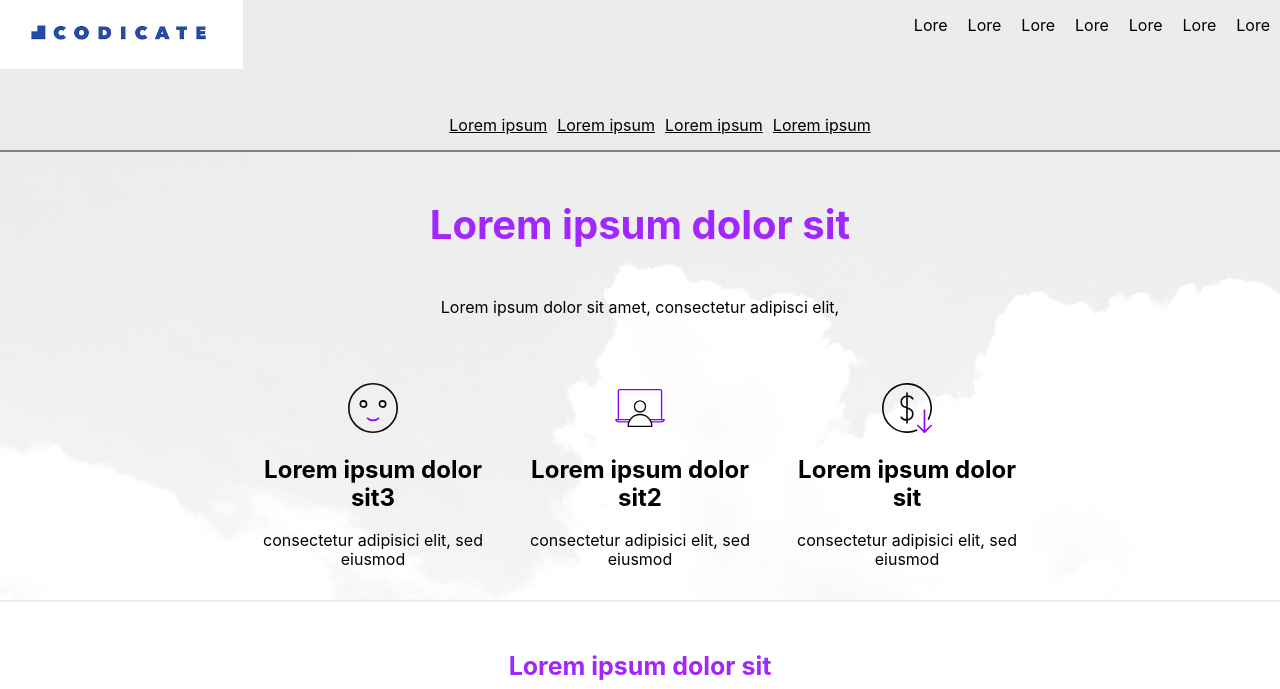
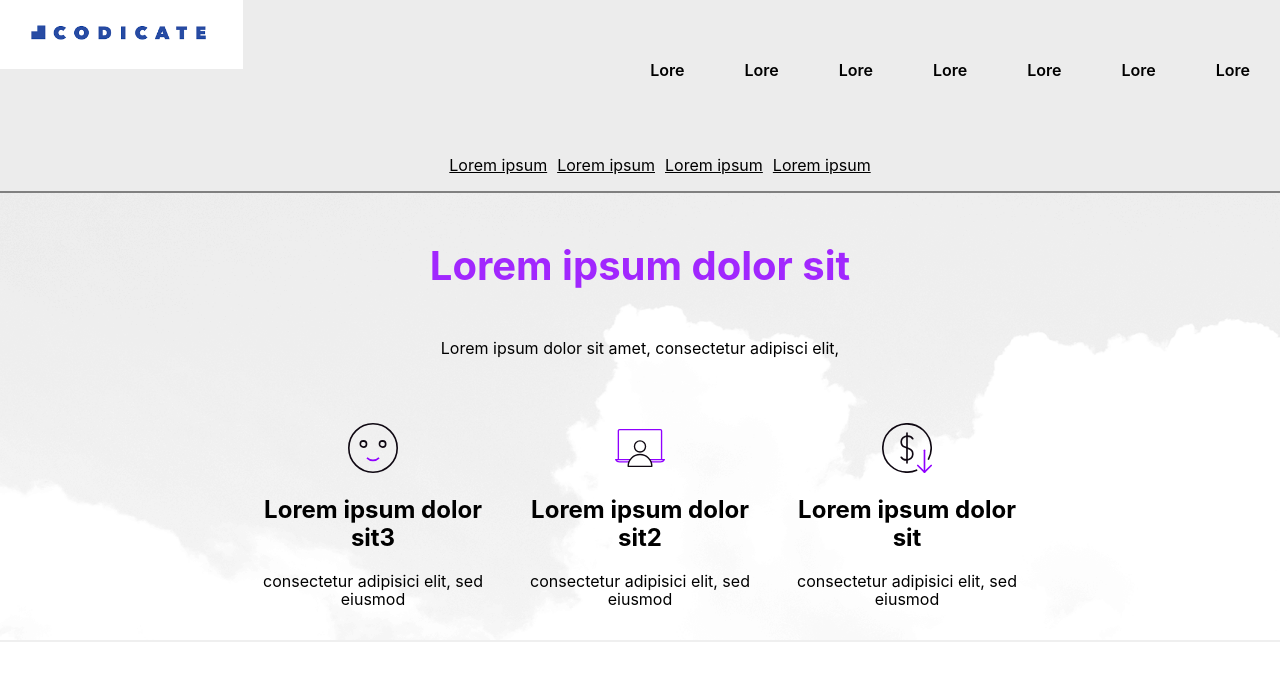
Before and after one commit to hagaital129/Codicate-Template, a plain HTML site: page index.html in a window 1280 px wide. Shown: the top 689 px of the page. Drawn offline with Linux system fonts and the light colour scheme.

Commit message:
header top nav fix

```diff
--- a/blocks/header/__top-nav-cell/header__top-nav-cell.css
+++ b/blocks/header/__top-nav-cell/header__top-nav-cell.css
@@ -1,4 +1,10 @@
 .header__top-nav-cell {
-  padding: 0 10px;
+  padding: 30px;
   cursor: pointer;
+  font-weight: 600;
 }
+
+.header__top-nav-cell:hover {
+  color: white;
+  background-color: #a127fe;
+}
--- a/blocks/header/__top-nav/header__top-nav.css
+++ b/blocks/header/__top-nav/header__top-nav.css
@@ -2,4 +2,5 @@
   width: 100%;
   display: flex;
   justify-content: end;
+  padding: 15px 0;
 }
```
